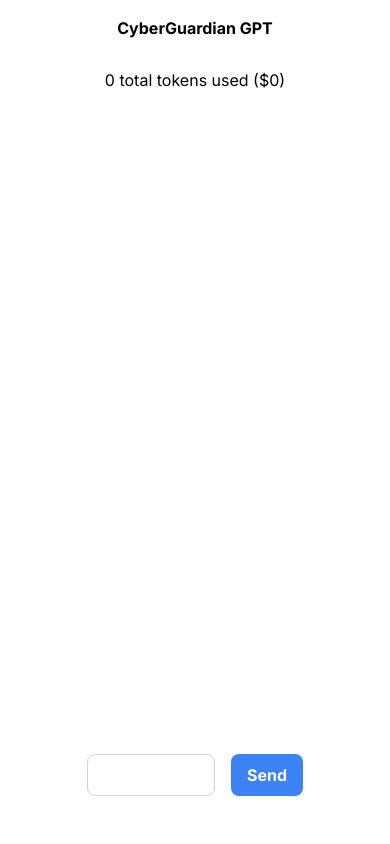
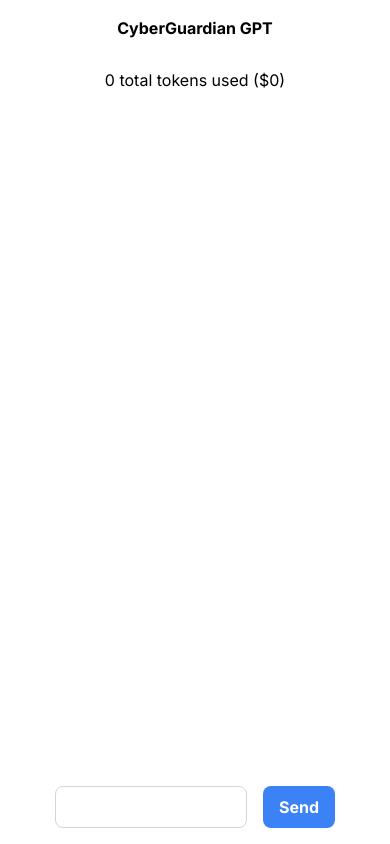
Before and after one commit to JackHoltNU/CyberGuardianGPTTest, a Next.js app: page / in a window 390 px wide. Built offline with nearby package versions, Linux system fonts and the light colour scheme.

Commit message:
Accounting for mobile browser address bar

```diff
--- a/app/pages/chat.tsx
+++ b/app/pages/chat.tsx
@@ -32,7 +32,7 @@
   };
 
   return (
-    <div className="flex flex-col h-screen w-4/5">
+    <div className="flex flex-col h-dvh w-4/5">
       <header className="text-center p-4 text-large font-bold">CyberGuardian GPT</header>
       <p className="text-center p-3">{userTokens + botTokens} total tokens used (${userCost + botCost})</p>
       <div className="flex-grow overflow-y-auto p-4 space-y-2 " ref={scrollRef} style={{ whiteSpace: 'pre-wrap' }}>
@@ -47,7 +47,7 @@
         </div>
         )}
       </div>
-      <div className="p-12 md:p-8 flex">
+      <div className="p-4 md:p-8 flex w-full">
         <input
           type="text"
           className="flex-grow w-2/5 sm:w-3/5 mr-4 p-2 border border-gray-300 rounded-lg"
```
